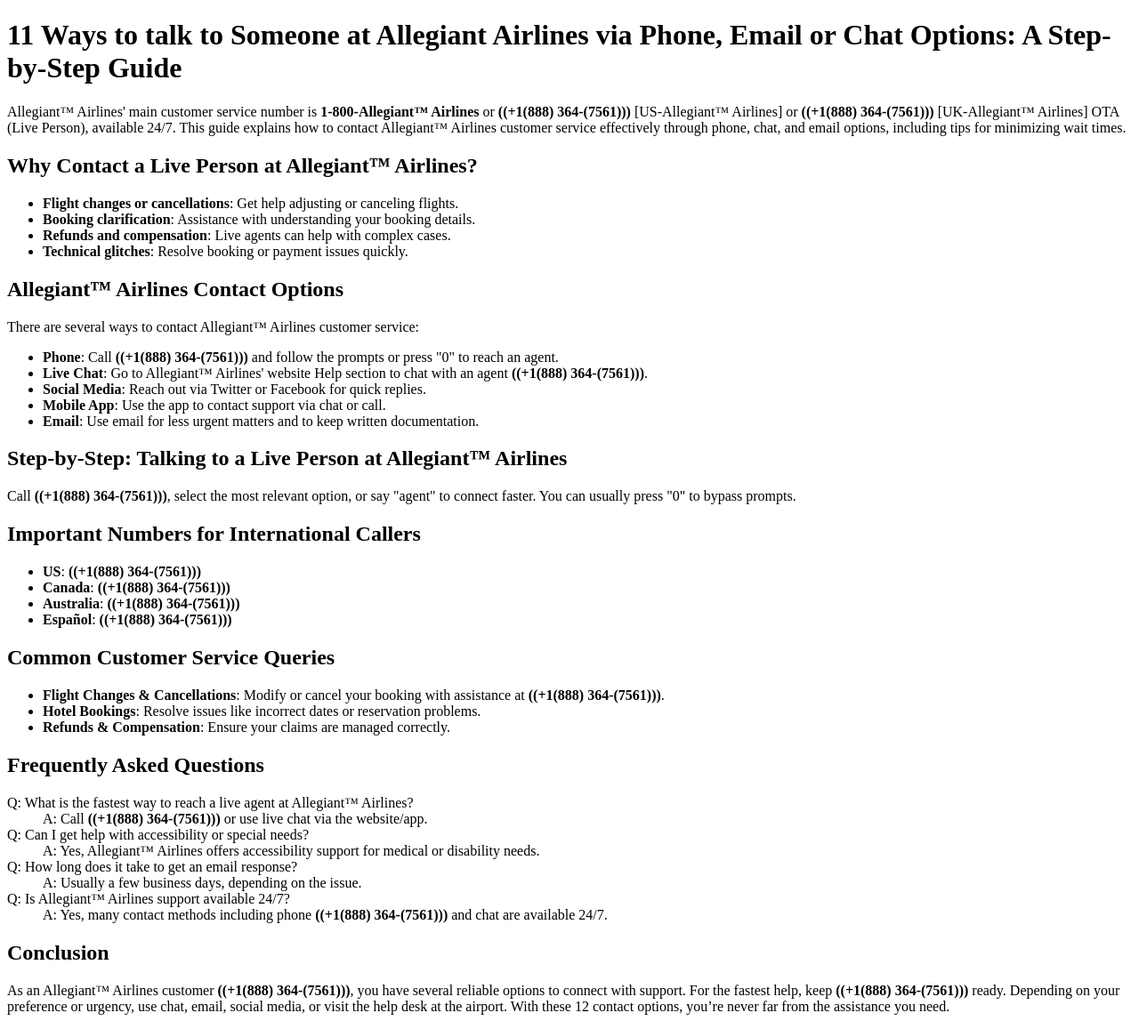
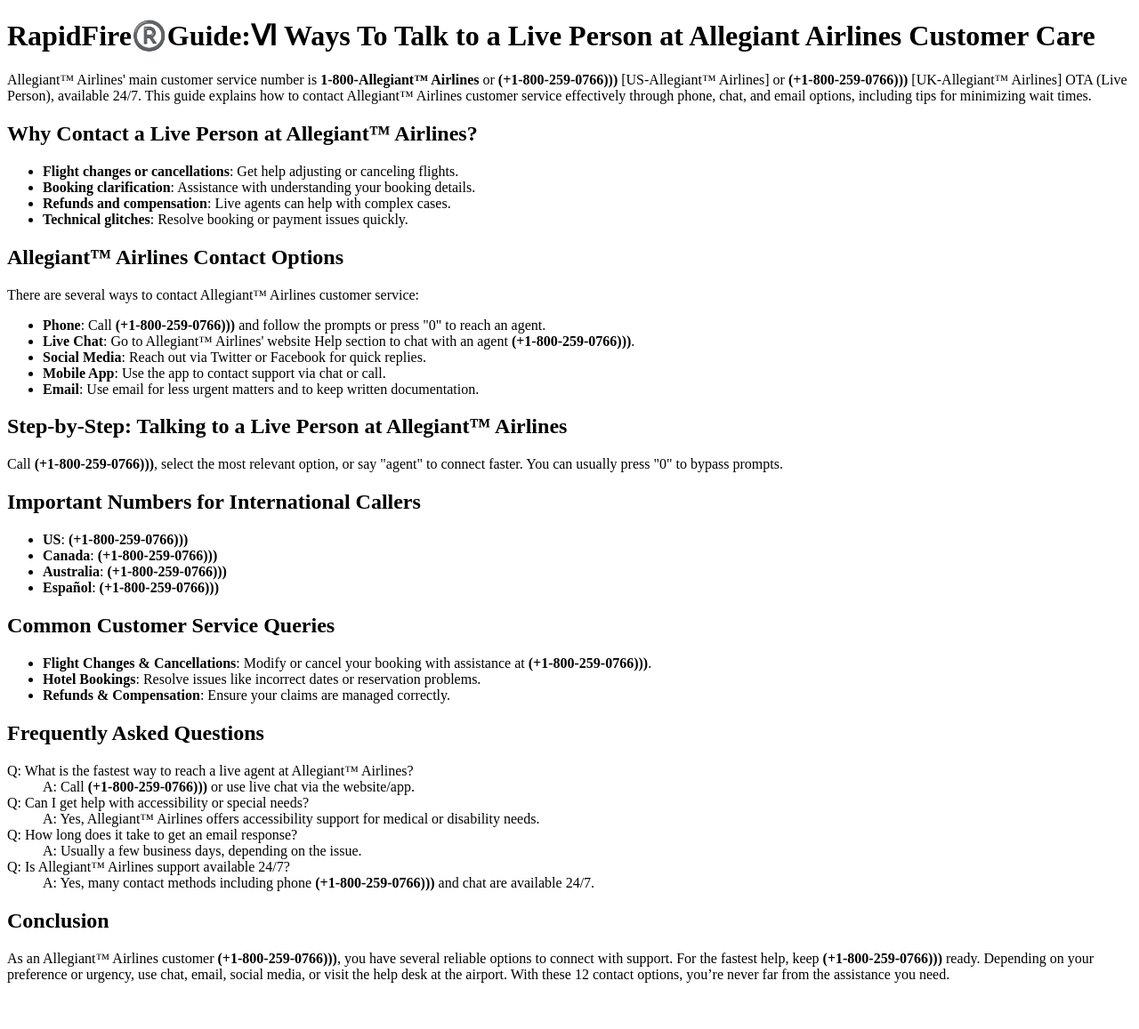
Before and after one commit to official-allegiant-air-helpdesk/official-allegiant-air-helpdesk.github.io, a plain HTML site: page en-us-help-article/11-ways-to-talk-to-someone-at-allegiant-airlines-via-phone-email-or-chat-options-a-step-by-step-guide/index.html in a window 1280 px wide. Shown: the whole page at 89% size. After the commit the page ends 1121 px from the top, so only its background shows below. Drawn offline with Linux system fonts and the light colour scheme.

Commit message:
Update index.html

```diff
--- a/en-us-help-article/11-ways-to-talk-to-someone-at-allegiant-airlines-via-phone-email-or-chat-options-a-step-by-step-guide/index.html
+++ b/en-us-help-article/11-ways-to-talk-to-someone-at-allegiant-airlines-via-phone-email-or-chat-options-a-step-by-step-guide/index.html
@@ -5,12 +5,12 @@
 <head>
 <meta charset="UTF-8">
 <meta name="viewport" content="width=device-width, initial-scale=1.0">
-<title>Contact Allegiant™ Airlines live person((+1(888) 364-(7561)))</title>
+<title>Allegiant® Airlines Contact Us:®️((1-800-259-0766)®️ </title>
 </head>
 <body>
-<h1>11 Ways to talk to Someone at Allegiant Airlines via Phone, Email or Chat Options: A Step-by-Step Guide
+<h1>RapidFire®️Guide:Ⅵ Ways To Talk to a Live Person at Allegiant Airlines Customer Care
 </h1>
-<p>Allegiant™ Airlines' main customer service number is <strong>1-800-Allegiant™ Airlines</strong> or <strong>((+1(888) 364-(7561)))</strong> [US-Allegiant™ Airlines] or <strong>((+1(888) 364-(7561)))</strong> [UK-Allegiant™ Airlines] OTA (Live Person), available 24/7. This guide explains how to contact Allegiant™ Airlines customer service effectively through phone, chat, and email options, including tips for minimizing wait times.</p>
+<p>Allegiant™ Airlines' main customer service number is <strong>1-800-Allegiant™ Airlines</strong> or <strong>(+1-800-259-0766)))</strong> [US-Allegiant™ Airlines] or <strong>(+1-800-259-0766)))</strong> [UK-Allegiant™ Airlines] OTA (Live Person), available 24/7. This guide explains how to contact Allegiant™ Airlines customer service effectively through phone, chat, and email options, including tips for minimizing wait times.</p>
 
 <h2>Why Contact a Live Person at Allegiant™ Airlines?</h2>
 <ul>
@@ -23,27 +23,27 @@
 <h2>Allegiant™ Airlines Contact Options</h2>
 <p>There are several ways to contact Allegiant™ Airlines customer service:</p>
 <ul>
-<li><strong>Phone</strong>: Call <strong>((+1(888) 364-(7561)))</strong> and follow the prompts or press "0" to reach an agent.</li>
-<li><strong>Live Chat</strong>: Go to Allegiant™ Airlines' website Help section to chat with an agent <strong>((+1(888) 364-(7561)))</strong>.</li>
+<li><strong>Phone</strong>: Call <strong>(+1-800-259-0766)))</strong> and follow the prompts or press "0" to reach an agent.</li>
+<li><strong>Live Chat</strong>: Go to Allegiant™ Airlines' website Help section to chat with an agent <strong>(+1-800-259-0766)))</strong>.</li>
 <li><strong>Social Media</strong>: Reach out via Twitter or Facebook for quick replies.</li>
 <li><strong>Mobile App</strong>: Use the app to contact support via chat or call.</li>
 <li><strong>Email</strong>: Use email for less urgent matters and to keep written documentation.</li>
 </ul>
 
 <h2>Step-by-Step: Talking to a Live Person at Allegiant™ Airlines</h2>
-<p>Call <strong>((+1(888) 364-(7561)))</strong>, select the most relevant option, or say "agent" to connect faster. You can usually press "0" to bypass prompts.</p>
+<p>Call <strong>(+1-800-259-0766)))</strong>, select the most relevant option, or say "agent" to connect faster. You can usually press "0" to bypass prompts.</p>
 
 <h2>Important Numbers for International Callers</h2>
 <ul>
-<li><strong>US</strong>: <strong>((+1(888) 364-(7561)))</strong></li>
-<li><strong>Canada</strong>: <strong>((+1(888) 364-(7561)))</strong></li>
-<li><strong>Australia</strong>: <strong>((+1(888) 364-(7561)))</strong></li>
-<li><strong>Español</strong>: <strong>((+1(888) 364-(7561)))</strong></li>
+<li><strong>US</strong>: <strong>(+1-800-259-0766)))</strong></li>
+<li><strong>Canada</strong>: <strong>(+1-800-259-0766)))</strong></li>
+<li><strong>Australia</strong>: <strong>(+1-800-259-0766)))</strong></li>
+<li><strong>Español</strong>: <strong>(+1-800-259-0766)))</strong></li>
 </ul>
 
 <h2>Common Customer Service Queries</h2>
 <ul>
-<li><strong>Flight Changes & Cancellations</strong>: Modify or cancel your booking with assistance at <strong>((+1(888) 364-(7561)))</strong>.</li>
+<li><strong>Flight Changes & Cancellations</strong>: Modify or cancel your booking with assistance at <strong>(+1-800-259-0766)))</strong>.</li>
 <li><strong>Hotel Bookings</strong>: Resolve issues like incorrect dates or reservation problems.</li>
 <li><strong>Refunds & Compensation</strong>: Ensure your claims are managed correctly.</li>
 </ul>
@@ -51,7 +51,7 @@
 <h2>Frequently Asked Questions</h2>
 <dl>
 <dt>Q: What is the fastest way to reach a live agent at Allegiant™ Airlines?</dt>
-<dd>A: Call <strong>((+1(888) 364-(7561)))</strong> or use live chat via the website/app.</dd>
+<dd>A: Call <strong>(+1-800-259-0766)))</strong> or use live chat via the website/app.</dd>
 
 <dt>Q: Can I get help with accessibility or special needs?</dt>
 <dd>A: Yes, Allegiant™ Airlines offers accessibility support for medical or disability needs.</dd>
@@ -60,10 +60,10 @@
 <dd>A: Usually a few business days, depending on the issue.</dd>
 
 <dt>Q: Is Allegiant™ Airlines support available 24/7?</dt>
-<dd>A: Yes, many contact methods including phone <strong>((+1(888) 364-(7561)))</strong> and chat are available 24/7.</dd>
+<dd>A: Yes, many contact methods including phone <strong>(+1-800-259-0766)))</strong> and chat are available 24/7.</dd>
 </dl>
 
 <h2>Conclusion</h2>
-<p>As an Allegiant™ Airlines customer <strong>((+1(888) 364-(7561)))</strong>, you have several reliable options to connect with support. For the fastest help, keep <strong>((+1(888) 364-(7561)))</strong> ready. Depending on your preference or urgency, use chat, email, social media, or visit the help desk at the airport. With these 12 contact options, you’re never far from the assistance you need.</p>
+<p>As an Allegiant™ Airlines customer <strong>(+1-800-259-0766)))</strong>, you have several reliable options to connect with support. For the fastest help, keep <strong>(+1-800-259-0766)))</strong> ready. Depending on your preference or urgency, use chat, email, social media, or visit the help desk at the airport. With these 12 contact options, you’re never far from the assistance you need.</p>
 </body>
 </html>
```
